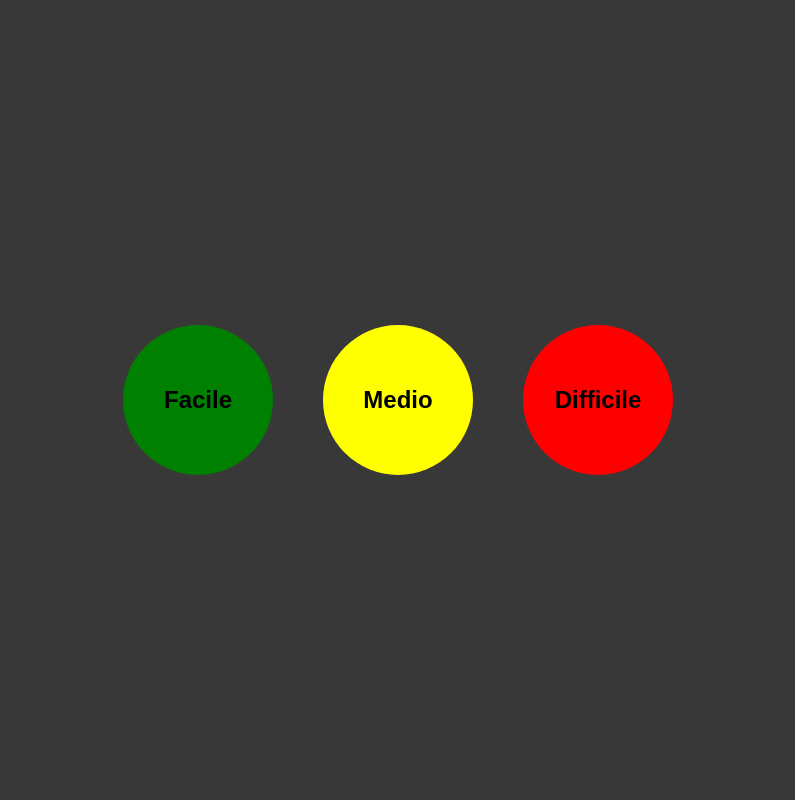
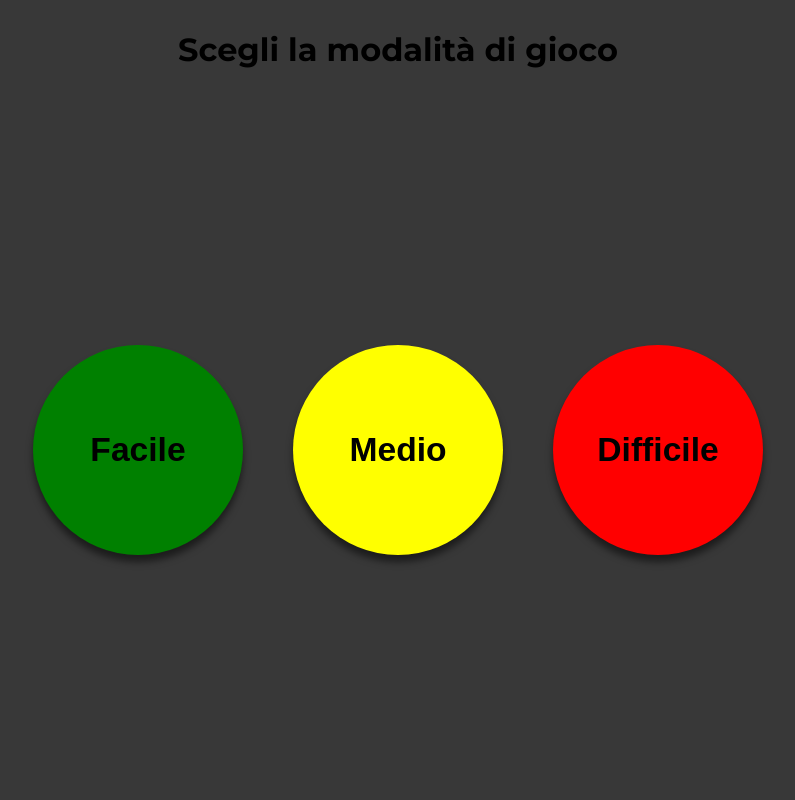
Before and after one commit to Vincenzo-Laveneziana/js-campominato, a plain HTML site: page index.html in a window 1280 px wide. Shown: the whole page, without its empty margins (242-1037 px from the left). Drawn offline with Linux system fonts and the light colour scheme.

Commit message:
aggiunta query e animazioni

```diff
--- a/css/main.css
+++ b/css/main.css
@@ -7,14 +7,26 @@
 body{
   font-family: 'Montserrat', sans-serif;
   background: #383838;
+  height: 100vh;
 }
+
 
 .container{
   display: flex;
+  flex-direction: column;
   justify-content: center;
   align-items: center;
-  height: 100vh;
+  height: calc(100vh - 100px);
+
 }
+
+h1{
+  text-align: center;
+  line-height: 100px;
+}
+
+
+
 
 .box{
   width: 150px;
@@ -24,16 +36,32 @@ body{
   font-weight: bold;
   border: 0;
   border-radius: 50%;
+  cursor: pointer;
+  box-shadow: 0 5px 5px rgba(0, 0, 0, 0.5);
+
 }
 
 .green{
   background: green;
+  transform: scale(1);
+  transition: all 1s;
 }
 
 .yellow{
   background: yellow;
+  transform: scale(1);
+  transition: all 1s;
 }
 
 .rosso{
   background: red;
+  transform: scale(1);
+  transition: all 1s;
 }
+
+.green:hover,
+.yellow:hover,
+.rosso:hover{
+  transform: scale(1.2);
+  transition: all 1.2s;
+}
--- /dev/null
+++ b/css/query.css
@@ -0,0 +1,70 @@
+/* Small devices (landscape phones, 576px and up) */
+@media (min-width: 450px) {
+
+
+
+}
+
+/* Medium devices (tablets, 768px and up) */
+@media (min-width: 768px) {
+
+  .container{
+    display: flex;
+    flex-direction: row;
+    align-items: center;
+    height: calc(100vh - 100px);
+  }
+
+  h1{
+    line-height: 100px;
+    width: 100%;
+  }
+
+  .box{
+    margin: 35px;
+    transform: scale(1.2);
+    transition: all 1s;
+  }
+
+  .green:hover,
+  .yellow:hover,
+  .rosso:hover{
+    transform: scale(1.35);
+    transition: all 1.1s;
+  }
+
+}
+
+/* Large devices (desktops, 992px and up) */
+@media (min-width: 992px) {
+  .box{
+    margin: 45px;
+    transform: scale(1.3);
+    transition: all 1s;
+  }
+
+  .green:hover,
+  .yellow:hover,
+  .rosso:hover{
+    transform: scale(1.45);
+    transition: all 1.1s;
+  }
+}
+
+/* Extra large devices (large desktops, 1200px and up) */
+@media (min-width: 1200px) {
+
+  .box{
+    margin: 55px;
+    transform: scale(1.4);
+    transition: all 1s;
+  }
+
+  .green:hover,
+  .yellow:hover,
+  .rosso:hover{
+    transform: scale(1.55);
+    transition: all 1.1s;
+  }
+
+}
--- a/index.html
+++ b/index.html
@@ -10,6 +10,7 @@
 
   <!-- Css -->
   <link rel="stylesheet" href="css/main.css">
+  <link rel="stylesheet" href="css/query.css">
 
   <!-- Font -->
   <link href="https://fonts.googleapis.com/css?family=Montserrat:400,500,700&display=swap" rel="stylesheet">
@@ -17,8 +18,9 @@
 
 </head>
 <body>
+  <h1>Scegli la modalità di gioco</h1>
+  <div class="container">
 
-  <div class="container">
     <button id="facile" class="box green" value="facile">Facile</button>
     <button id="medio" class="box yellow">Medio</button>
     <button id="difficile" class="box rosso">Difficile</button>
```
